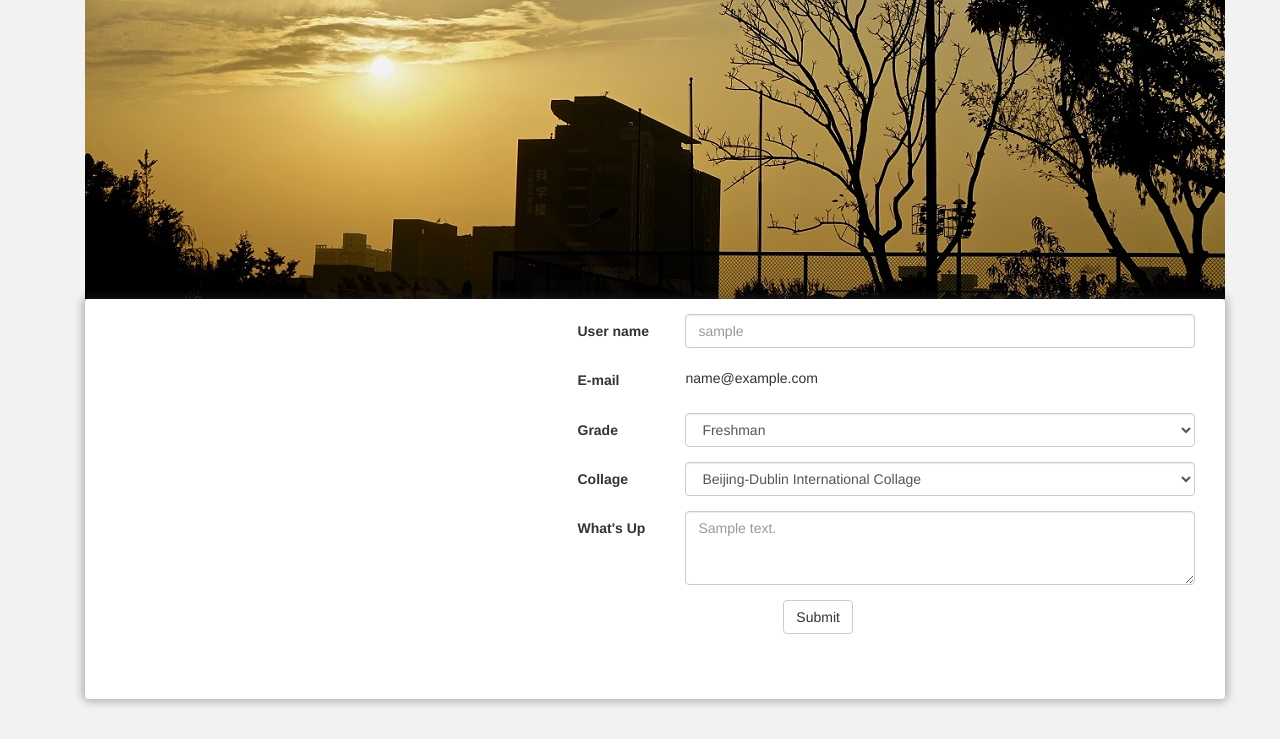
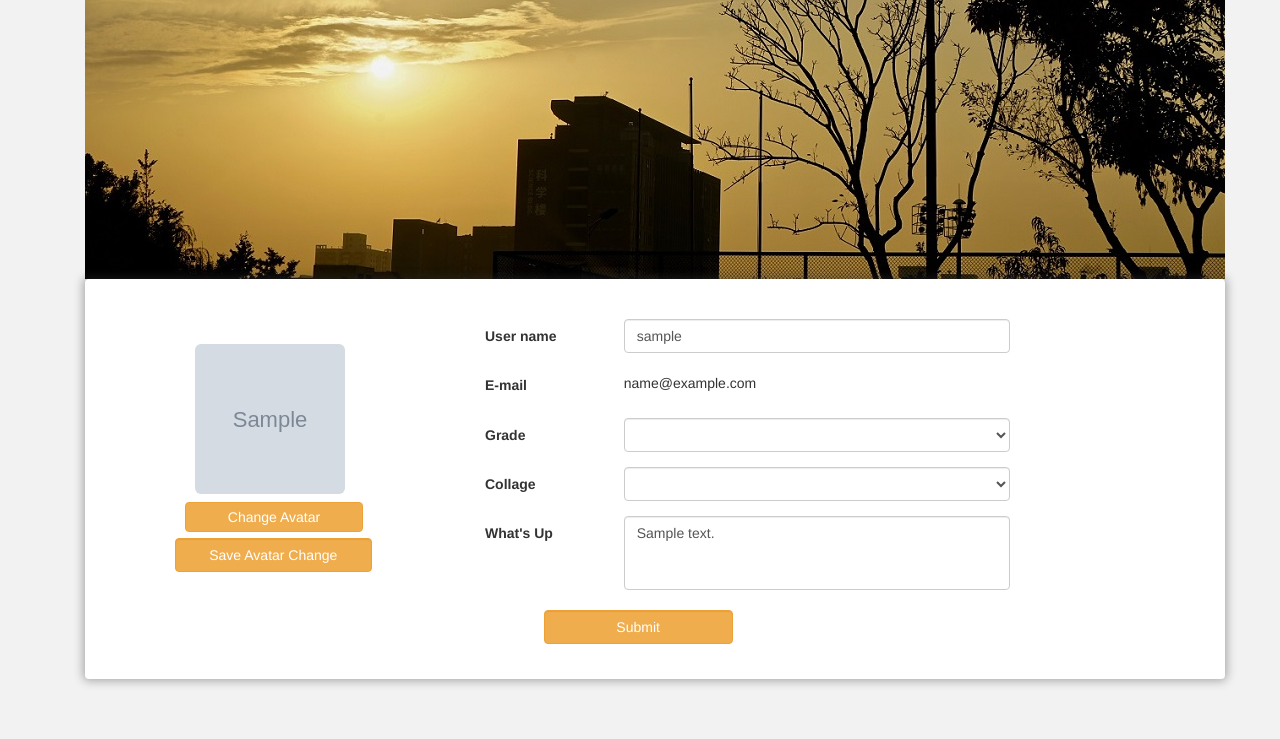
Before and after one commit to haozhihan/BJUT_exchangeforum, a Flask app: page /edit-profile in a window 1280 px wide. Shown: the part 61-800 px from the top of the page. Run offline with Flask 2, Linux system fonts and the light colour scheme; a user stored in the database is signed in; tables that the repository leaves empty hold one stand-in row (values such as "Sample post"); grey boxes marked "Sample" are stand-in pictures; some libraries are stand-ins or nearby versions.

Commit message:
将修改头像即成到了修改个人信息界面上

```diff
--- a/app/main/views.py
+++ b/app/main/views.py
@@ -54,21 +54,42 @@ def user(username):
                            pagination=pagination)
 
 
+
+ALLOWED_EXTENSIONS = set(['png', 'jpg', 'jpeg', 'gif'])
+
+
+def allow_file(filename):
+    return '.' in filename and filename.rsplit('.', 1)[1].lower() in ALLOWED_EXTENSIONS
+
+
+@main.route('/photo', methods=['POST'])
+def uploadPhoto():
+    form = UploadPhotoForm()
+    f = form.photo.data
+    if f and allow_file(f.filename):
+        filename = secure_filename(f.filename)
+        f.save(os.path.join('app', 'static', 'assets', filename))
+        current_user.avatar_img = '/static/assets/' + filename
+        db.session.commit()
+    else:
+        flash("Please upload a picture of the compound rule")
+    return redirect(url_for('.edit_profile'))
+
+
 @main.route('/edit-profile', methods=['GET', 'POST'])
 @login_required
 def edit_profile():
+    form = UploadPhotoForm()
     if request.method == 'GET':
-        return render_template('edit_profile.html')
+        return render_template('edit_profile.html', form=form)
     if request.method == 'POST':
         # 读取前端数据
         current_user.username = request.form["username"]
         current_user.college = request.form["collage"]
         current_user.grade = request.form["grade"]
         current_user.about_me = request.form["aboutme"]
-
         db.session.add(current_user._get_current_object())
         db.session.commit()
-
         flash('Your profile has been updated.')
         return redirect(url_for('.user', username=current_user.username))
 
@@ -209,33 +230,6 @@ def show_followed():
     return resp
 
 
-ALLOWED_EXTENSIONS = set(['png', 'jpg', 'jpeg', 'gif'])
-
-
-def allow_file(filename):
-    return '.' in filename and filename.rsplit('.', 1)[1].lower() in ALLOWED_EXTENSIONS
-
-
-@main.route('/photo', methods=['GET', 'POST'])
-def uploadPhoto():
-    form = UploadPhotoForm()
-    if form.validate_on_submit():
-        f = form.photo.data
-        if f.filename == '':
-            flash("No selected file")
-            return render_template('Photo.html', form = form)
-        if f and allow_file(f.filename):
-            filename = secure_filename(f.filename)
-            f.save(os.path.join('app', 'static', 'assets', filename))
-            current_user.avatar_img = '/static/assets/' + filename
-            db.session.commit()
-            return redirect(url_for('.index'))
-        else:
-            flash("Please upload a picture of the compound rule")
-            render_template('Photo.html', form=form)
-    return render_template('Photo.html', form = form)
-
-
 @main.route('/new_post', methods=['GET', 'POST'])
 @login_required
 def new_post():
--- a/app/static/profile.css
+++ b/app/static/profile.css
@@ -111,3 +111,26 @@ posts栏目相关的样式
 .post-date {
     margin-top: 10px;
 }
+
+
+.file {
+    position: relative;
+    display: inline-block;
+    border-radius: 4px;
+    padding: 4px 12px;
+    overflow: hidden;
+    text-decoration: none;
+    text-indent: 0;
+    line-height: 20px;
+    width: 178px;
+}
+.file input {
+    position: absolute;
+    font-size: 100px;
+    right: 0;
+    top: 0;
+    opacity: 0;
+}
+.file:hover {
+    text-decoration: none;
+}
--- a/app/templates/edit_profile.html
+++ b/app/templates/edit_profile.html
@@ -18,44 +18,69 @@
 
 
 <div class="container">
-    <div class="bg-profile">
+    <div class="bg-profile" style="height: 280px">
     </div>
     <div class="container col-sm-12 info" style="height: 400px">
-        <div class="col-sm-5 photo-box">
-{#            <img class="img-rounded profile-thumbnail" src="{{ current_user.gravatar(size=150) }}">#}
+
+        <div class="col-sm-4 photo-box">
+
+{#        头像显示#}
+        <div class="photo" style="margin: 65px 80px 5px 80px">
+            {% if current_user.avatar_img %}
+                <img class="img-rounded profile-thumbnail" src="{{ current_user.avatar_img }}" alt="avatar"  style="width: 150px; height: 150px">
+            {% else %}
+                <img class="img-rounded profile-thumbnail" src="{{ current_user.gravatar(size=150) }}" alt="avatar">
+            {% endif %}
         </div>
-        <div class="col-sm-7">
+
+{#        更改头像的按钮#}
+        <div class="col-sm-8" style="margin: 0px 45px ">
+            <form action="{{ url_for('.uploadPhoto') }}" method="post" enctype="multipart/form-data">
+                {{ form.csrf_token }}
+                <a href="javascript:;" class="file btn btn-warning" style="margin: 3px 10px">Change Avatar
+                    {{ form.photo }}
+                </a>
+                <button type="submit" class="form-control btn btn-warning" style="margin-top: 3px">Save Avatar Change</button>
+            </form>
+        </div>
+
+        </div>
+
+
+        <div class="col-sm-6" style="margin-top: 25px">
             <form class="form-horizontal" method="post">
                 <div class="form-group" style="margin-top: 15px; ">
-                    <label for="username" class="col-sm-2 control-label text-left">User name</label>
-                    <div class="col-sm-10">
-                        <input name="username" type="text" class="form-control " id="username" placeholder="{{ current_user.username }}">
+                    <label for="username" class="col-sm-3 control-label text-left">User name</label>
+                    <div class="col-sm-9">
+                        <input value="{{ current_user.username }}" name="username" type="text" class="form-control" id="username">
                     </div>
                 </div>
                 <div class="form-group">
-                    <label class="col-sm-2 control-label text-left">E-mail</label>
-                    <div class="col-sm-10" style="margin-top: 5px;">
+                    <label class="col-sm-3 control-label text-left">E-mail</label>
+                    <div class="col-sm-9" style="margin-top: 5px;">
                         <p>{{ current_user.email }}</p>
                     </div>
                 </div>
                  <div class="form-group">
-                    <label for="grade" class="col-sm-2 control-label text-left">Grade</label>
-                    <div class="col-sm-10">
+                    <label for="grade" class="col-sm-3 control-label text-left">Grade</label>
+                    <div class="col-sm-9">
                         <select name="grade" class="form-control" id="grade">
-                            <option selected="selected" value="Freshman">Freshman</option>
-                            <option value="Sophomore">Sophomore</option>
-                            <option value="Junior">Junior</option>
-                            <option value="Senior">Senior</option>
-                            <option value="Postgraduate">Postgraduate</option>
-                            <option value="PHD.">PHD.</option>
+                            <option selected="selected" value="{{ current_user.grade }}"></option>
+                            <option>Freshman</option>
+                            <option>Sophomore</option>
+                            <option>Junior</option>
+                            <option>Senior</option>
+                            <option>Postgraduate</option>
+                            <option>PHD.</option>
                         </select>
                     </div>
                 </div>
                 <div class="form-group">
-                    <label for="collage" class="col-sm-2 control-label text-left">Collage</label>
-                    <div class="col-sm-10">
+                    <label for="collage" class="col-sm-3 control-label text-left">Collage</label>
+                    <div class="col-sm-9">
                         <select name="collage" class="form-control" id="collage">
-                            <option selected="selected" value="Beijing-Dublin International Collage">Beijing-Dublin International Collage</option>
+                            <option selected="selected" value="{{ current_user.college }}"></option>
+                            <option>Beijing-Dublin International Collage</option>
                             <option>Fan Gongxiu Honor Collage</option>
                             <option>Environmental and Energy Engineering Collage</option>
                             <option>Economics and Management Collage</option>
@@ -71,13 +96,18 @@
                     </div>
                 </div>
                 <div class="form-group">
-                    <label for="introduction" class="col-sm-2 control-label text-left">What's Up</label>
-                    <div class="col-sm-10">
-                        <textarea name="aboutme" class="form-control" rows="3" id="introduction" placeholder="{{ current_user.about_me }}"></textarea>
+                    <label for="introduction" class="col-sm-3 control-label text-left">What's Up</label>
+                    <div class="col-sm-9">
+                        <textarea name="aboutme" class="form-control" rows="3" id="about_me"
+                                  placeholder="You can only enter 50 characters"
+                                  style="resize: none;" maxlength="50"></textarea>
                     </div>
+                    <script>
+                        document.getElementById("about_me").value = "{{ current_user.about_me }}";
+                    </script>
                 </div>
-                <div class="col-sm-offset-4  submit">
-                    <button type="submit" class="btn btn-default">Submit</button>
+                <div class="col-sm-offset-1 col-sm-5 submit">
+                    <button type="submit" class="form-control btn btn-warning">Submit</button>
                 </div>
             </form>
         </div>
--- a/app/templates/user.html
+++ b/app/templates/user.html
@@ -12,13 +12,13 @@
 
 {% block page_content %}
 <div class="page-header">
-{#    <img class="img-rounded profile-thumbnail" src="{{ user.gravatar(size=256) }}">#}
 
     {% if user.avatar_img %}
         <img class="img-rounded profile-thumbnail" src="{{ user.avatar_img }}" alt="avatar"  style="width: 256px; height: 256px">
     {% else %}
         <img class="img-rounded profile-thumbnail" src="{{ user.gravatar(size=256) }}" alt="avatar">
     {% endif %}
+
     <div class="profile-header">
         <h1>{{ user.username }}</h1>
         {% if user.grade or user.college %}
```
Also changed, not shown: app/templates/_posts.html (+33 -0 lines), app/templates/post.html (+86 -7 lines), app/templates/显示的主页.html (+11 -6 lines), data-dev.sqlite.
